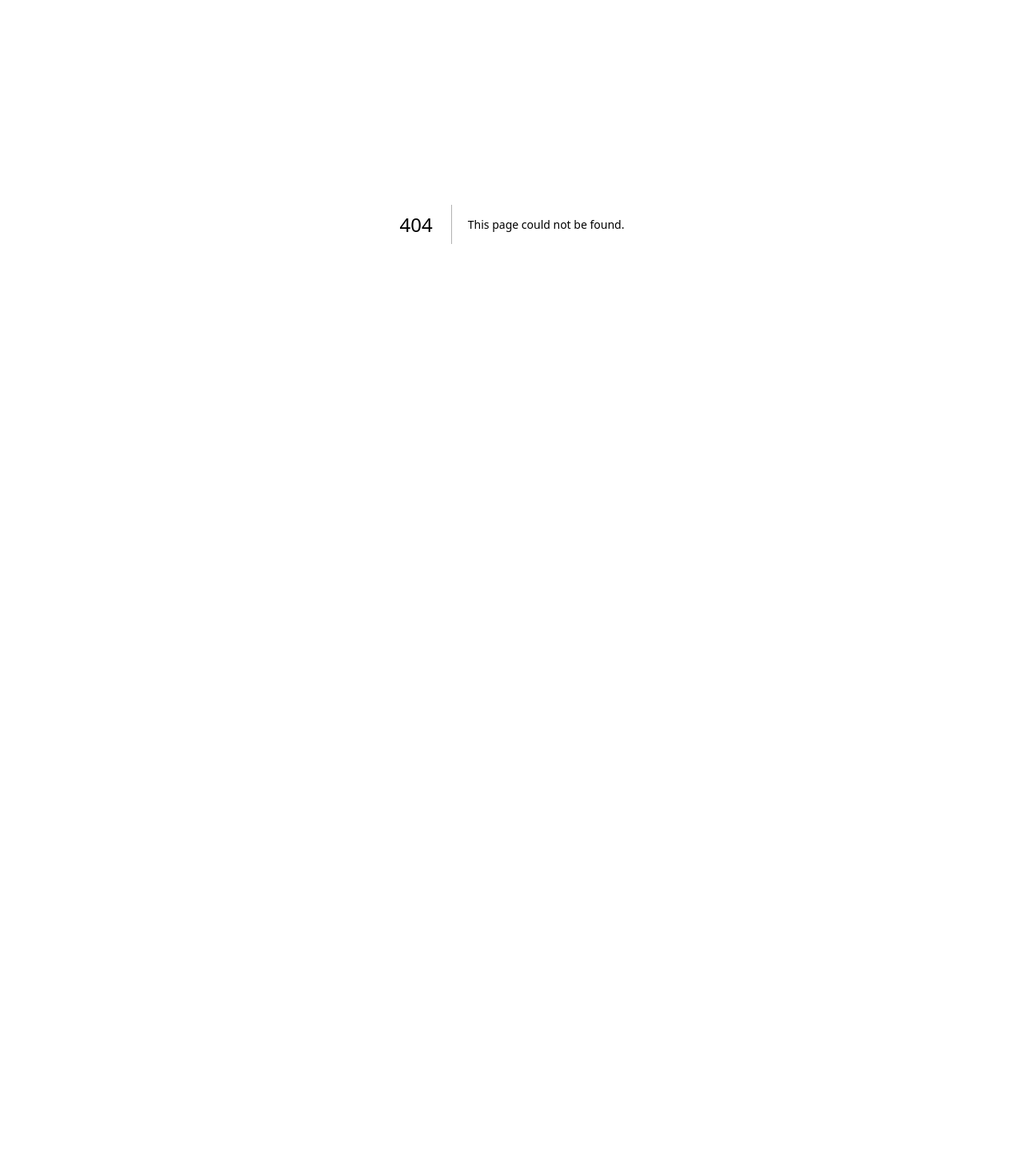
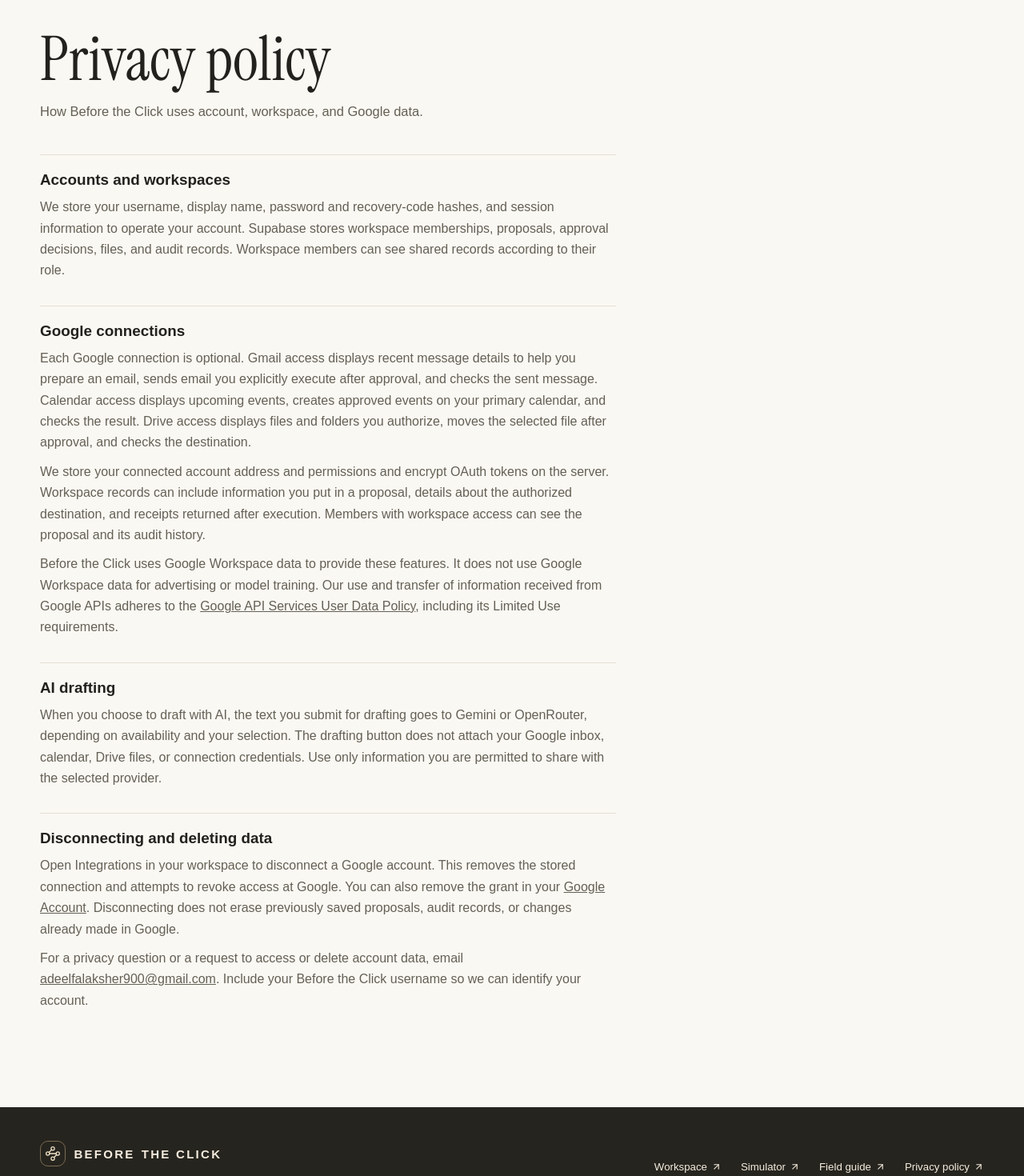
Before and after one commit to adeelfalaksher/before-the-click, a Next.js app: page /privacy in a window 1280 px wide. Before the commit this address had no page. Shown: the part 120-1590 px from the top of the page at 80% size. Before the commit the page ends 800 px from the top, so only its background shows below. Built offline with nearby package versions, Linux system fonts and the light colour scheme.

Commit message:
Publish Before the Click privacy policy

```diff
--- a/app/globals.css
+++ b/app/globals.css
@@ -133,6 +133,11 @@ fieldset { min-width: 0; }
 .guide-questions details { border-bottom: 1px solid var(--line); padding: 15px 0; }
 .guide-questions summary { font-weight: 650; cursor: pointer; }
 .guide-questions p { color: var(--muted); margin: 10px 0 3px; }
+.privacy-sections { max-width: 720px; margin-top: 40px; }
+.privacy-sections section { padding: 20px 0; border-top: 1px solid var(--line); }
+.privacy-sections h2 { margin: 0 0 10px; font-size: 1.18rem; }
+.privacy-sections p { margin: 0 0 10px; color: var(--muted); }
+.privacy-sections a { color: inherit; text-decoration: underline; }
 
 .workspace-app { min-height: 100vh; }
 .workspace-top { position: relative; background: #fdfbf6; border-bottom: 1px solid var(--line); }
--- /dev/null
+++ b/app/privacy/page.tsx
@@ -0,0 +1,37 @@
+import type { Metadata } from "next";
+import Link from "next/link";
+import { Brand, SiteFooter } from "../ui";
+
+export const metadata: Metadata = { title: "Privacy policy" };
+
+export default function PrivacyPolicy() {
+  return <>
+    <header className="simple-header"><Brand /><Link className="button dark" href="/console">Open workspace</Link></header>
+    <main id="main-content" className="guide-main page-width">
+      <h1>Privacy policy</h1>
+      <p className="lede">How Before the Click uses account, workspace, and Google data.</p>
+      <div className="privacy-sections">
+        <section>
+          <h2>Accounts and workspaces</h2>
+          <p>We store your username, display name, password and recovery-code hashes, and session information to operate your account. Supabase stores workspace memberships, proposals, approval decisions, files, and audit records. Workspace members can see shared records according to their role.</p>
+        </section>
+        <section>
+          <h2>Google connections</h2>
+          <p>Each Google connection is optional. Gmail access displays recent message details to help you prepare an email, sends email you explicitly execute after approval, and checks the sent message. Calendar access displays upcoming events, creates approved events on your primary calendar, and checks the result. Drive access displays files and folders you authorize, moves the selected file after approval, and checks the destination.</p>
+          <p>We store your connected account address and permissions and encrypt OAuth tokens on the server. Workspace records can include information you put in a proposal, details about the authorized destination, and receipts returned after execution. Members with workspace access can see the proposal and its audit history.</p>
+          <p>Before the Click uses Google Workspace data to provide these features. It does not use Google Workspace data for advertising or model training. Our use and transfer of information received from Google APIs adheres to the <a href="https://developers.google.com/terms/api-services-user-data-policy">Google API Services User Data Policy</a>, including its Limited Use requirements.</p>
+        </section>
+        <section>
+          <h2>AI drafting</h2>
+          <p>When you choose to draft with AI, the text you submit for drafting goes to Gemini or OpenRouter, depending on availability and your selection. The drafting button does not attach your Google inbox, calendar, Drive files, or connection credentials. Use only information you are permitted to share with the selected provider.</p>
+        </section>
+        <section>
+          <h2>Disconnecting and deleting data</h2>
+          <p>Open Integrations in your workspace to disconnect a Google account. This removes the stored connection and attempts to revoke access at Google. You can also remove the grant in your <a href="https://myaccount.google.com/connections">Google Account</a>. Disconnecting does not erase previously saved proposals, audit records, or changes already made in Google.</p>
+          <p>For a privacy question or a request to access or delete account data, email <a href="mailto:adeelfalaksher900@gmail.com">adeelfalaksher900@gmail.com</a>. Include your Before the Click username so we can identify your account.</p>
+        </section>
+      </div>
+    </main>
+    <SiteFooter />
+  </>;
+}
--- a/app/ui.tsx
+++ b/app/ui.tsx
@@ -15,6 +15,7 @@ export function SiteFooter() {
       <Link href="/console">Workspace <ArrowUpRight size={13} /></Link>
       <Link href="/console?view=map">Simulator <ArrowUpRight size={13} /></Link>
       <Link href="/guide">Field guide <ArrowUpRight size={13} /></Link>
+      <Link href="/privacy">Privacy policy <ArrowUpRight size={13} /></Link>
     </nav>
     <span className="footer-copyright">Before the Click © 2026</span>
   </div></footer>;
```
